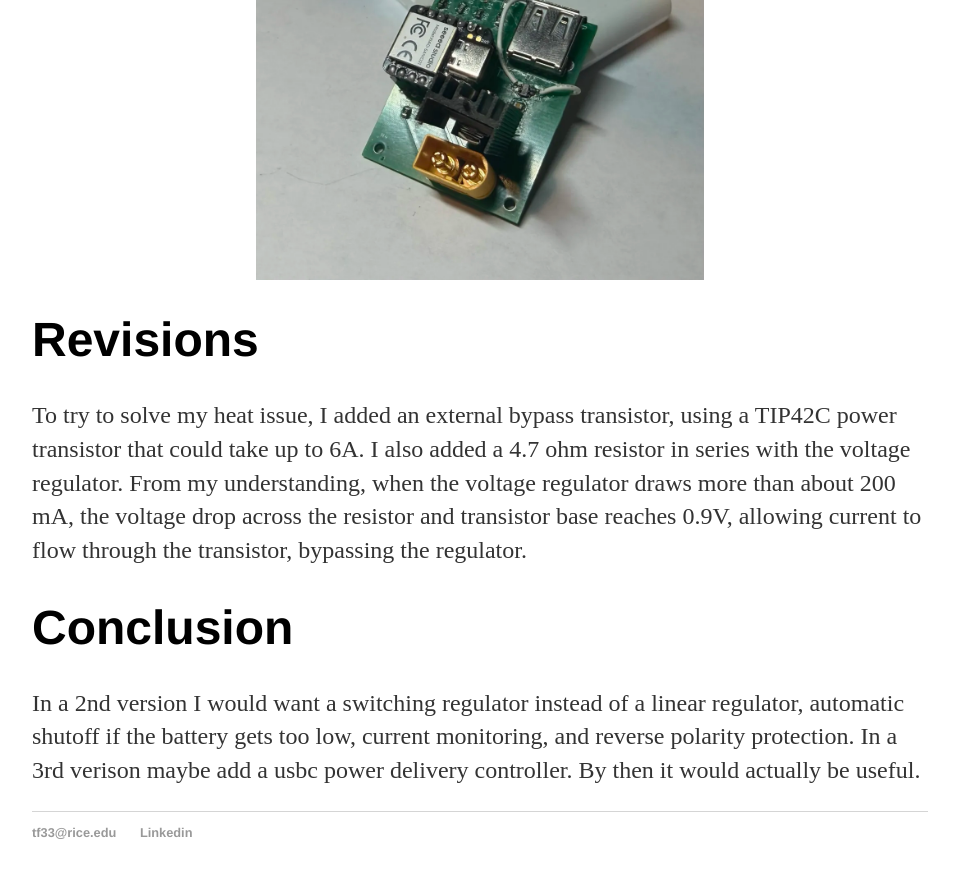
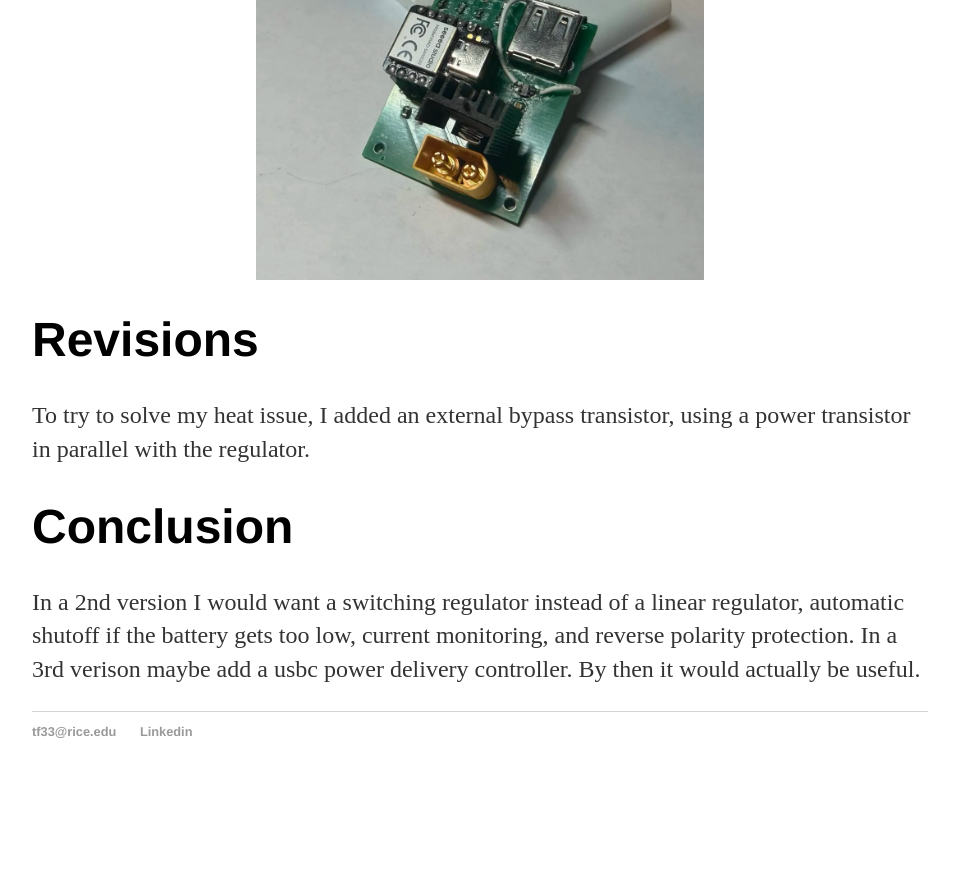
Before and after one commit to tfu1897/tfu1897.github.io, a Jekyll site: the page built from Projects/charger.html, in a window 1280 px wide and 900 px high, scrolled down 1917 px. Shown: the top 878 px of the window, without its empty margins (160-1119 px from the left). Built offline with Jekyll 4.4.1, drawn with Linux system fonts in a browser that asks for light colours; after the commit the page ends 2716 px from its top, so only the background shows below that.

Commit message:
Update charger.html

```diff
--- a/Projects/charger.html
+++ b/Projects/charger.html
@@ -17,7 +17,7 @@ permalink: /Projects/charger/
 	<p>The board was able to power a variety of things, like charging a phone and powering arduino boards.  However, I ran into a big issue with heat. Because I used a linear regulator, it uses resistance to drop voltage, so all the extra voltage just gets wasted as heat. For example, dropping 12V to 5V at 1A makes 7W of heat. The board could only output like 5W power before thermal throttling. I also added a heat sink but it didn't really fix the problem. In hindsight I should have put ground planes on both layers and used way thicker traces to help soak up heat. </p>
 		<img src="{{ 'images/board.jpg' | relative_url }}" class="centered-image">
 	<h1>Revisions</h1>
-	<p>To try to solve my heat issue, I added an external bypass transistor, using a TIP42C power transistor that could take up to 6A.  I also added a 4.7 ohm resistor in series with the voltage regulator.  From my understanding, when the voltage regulator draws more than about 200 mA, the voltage drop across the resistor and transistor base reaches 0.9V, allowing current to flow through the transistor, bypassing the regulator. </p>
+	<p>To try to solve my heat issue, I added an external bypass transistor, using a power transistor in parallel with the regulator. </p>
 	<h1>Conclusion</h1>
 	<p>In a 2nd version I would want a switching regulator instead of a linear regulator, automatic shutoff if the battery gets too low, current monitoring, and reverse polarity protection. In a 3rd verison maybe add a usbc power delivery controller. By then it would actually be useful. </p>
 </div>
```
